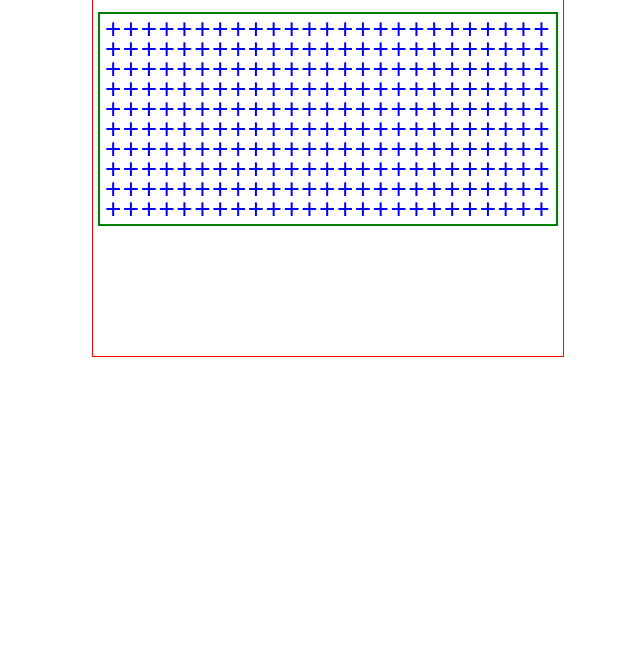
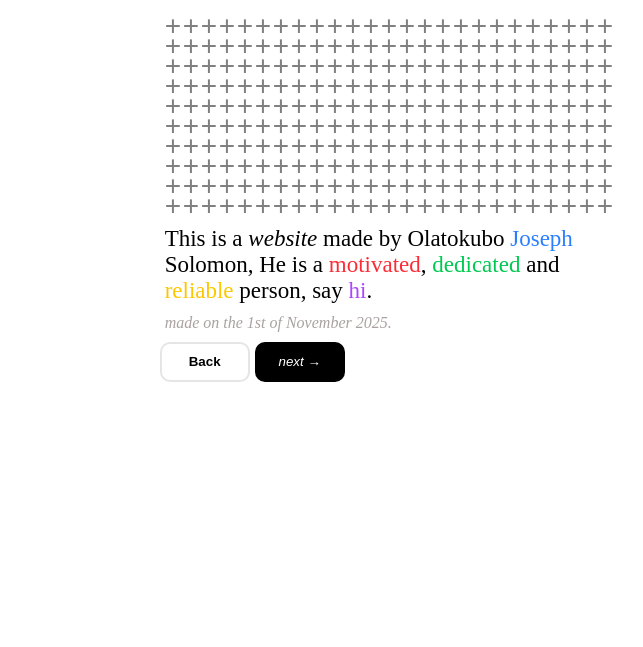
Before and after one commit to solomonjoseph890/Particle-system, a plain HTML site: page index.html in a window 1280 px wide. Shown: the part 153-800 px from the top of the page, without its empty margins (312-955 px from the left). Drawn offline with Linux system fonts and the light colour scheme; a web font is replaced by a local one.

Commit message:
Particle System V2

```diff
--- a/app.js
+++ b/app.js
@@ -18,7 +18,7 @@ document.addEventListener("DOMContentLoaded", () => {
     plus.addEventListener("mouseover", () => {
       plus.style.color = "black";
       setTimeout(() => {
-        plus.style.color = "blue";
+        plus.style.color = "grey";
       }, 500);
     });
 
--- a/index.html
+++ b/index.html
@@ -9,9 +9,25 @@
   <body></body>
 
   <div class="page">
+    <nav class="nav-bar">Particle System V1</nav>
     <div class="content">
       <h1 class="content-title">Hey,</h1>
       <div class="box-grid"></div>
+      <p class="sub-paragraph">
+        This is a <span class="italic">website</span> made by Olatokubo
+        <span class="text-blue">Joseph</span> Solomon, He is a
+        <span class="text-red">motivated</span>,
+        <span class="text-green">dedicated</span> and
+        <span class="text-yellow">reliable</span> person, say
+        <span class="text-purple">hi</span>.
+      </p>
+
+      <p class="date">made on the 1st of November 2025.</p>
+
+      <div class="buttons">
+        <button class="back">Back</button>
+        <button class="next">next →</button>
+      </div>
     </div>
   </div>
 
--- a/style.css
+++ b/style.css
@@ -12,11 +12,11 @@ body {
 }
 
 .content {
-  border: 1px red solid;
+  /* border: 1px red solid; */
   margin-top: 50px;
   padding: 5px;
   width: 460px;
-  height: 440px;
+  height: 500px;
 }
 
 .content-title {
@@ -28,7 +28,6 @@ body {
 .box-grid {
   padding: 5px;
   margin-top: 5px;
-  border: solid 2px green;
   max-width: 100%;
   max-height: 200px;
   display: grid;
@@ -40,7 +39,80 @@ body {
 .particle {
   /* font-weight: bold; */
   font-size: 1.75rem;
-  color: blue;
+  color: grey;
   font-family: sans-serif;
   cursor: pointer;
 }
+
+.sub-paragraph {
+  margin: 0px;
+  padding: 0px;
+  font-size: 23px;
+  text-align: left;
+  padding: 5px;
+}
+.italic {
+  font-style: italic;
+}
+.text-blue {
+  color: #2b7fff;
+}
+.text-red {
+  color: #fb2c36;
+}
+.text-green {
+  color: #00c951;
+}
+.text-yellow {
+  color: #fdc700;
+}
+.text-purple {
+  color: #ad46ff;
+}
+
+.date {
+  font-style: italic;
+  color: #aaa1a1;
+  font-weight: normal;
+  padding: 5px;
+  margin: 0px;
+}
+
+.buttons {
+  margin-top: 5px;
+  display: flex;
+  gap: 5px;
+}
+
+.back {
+  color: black;
+  font-weight: bolder;
+  background-color: white;
+  border-color: #e5e5e5;
+  border-width: 2px;
+  border-style: solid;
+  width: 90px;
+  height: 40px;
+  border-radius: 10px;
+  cursor: pointer;
+}
+
+.back:hover {
+  border-color: grey;
+  transition: 0.5s;
+}
+.next {
+  color: white;
+  font-style: italic;
+  background-color: black;
+  border-style: none;
+  width: 90px;
+  height: 40px;
+  border-radius: 10px;
+  cursor: pointer;
+}
+
+.next:hover {
+  opacity: 0.7;
+  transition: 0.5s;
+}
```
